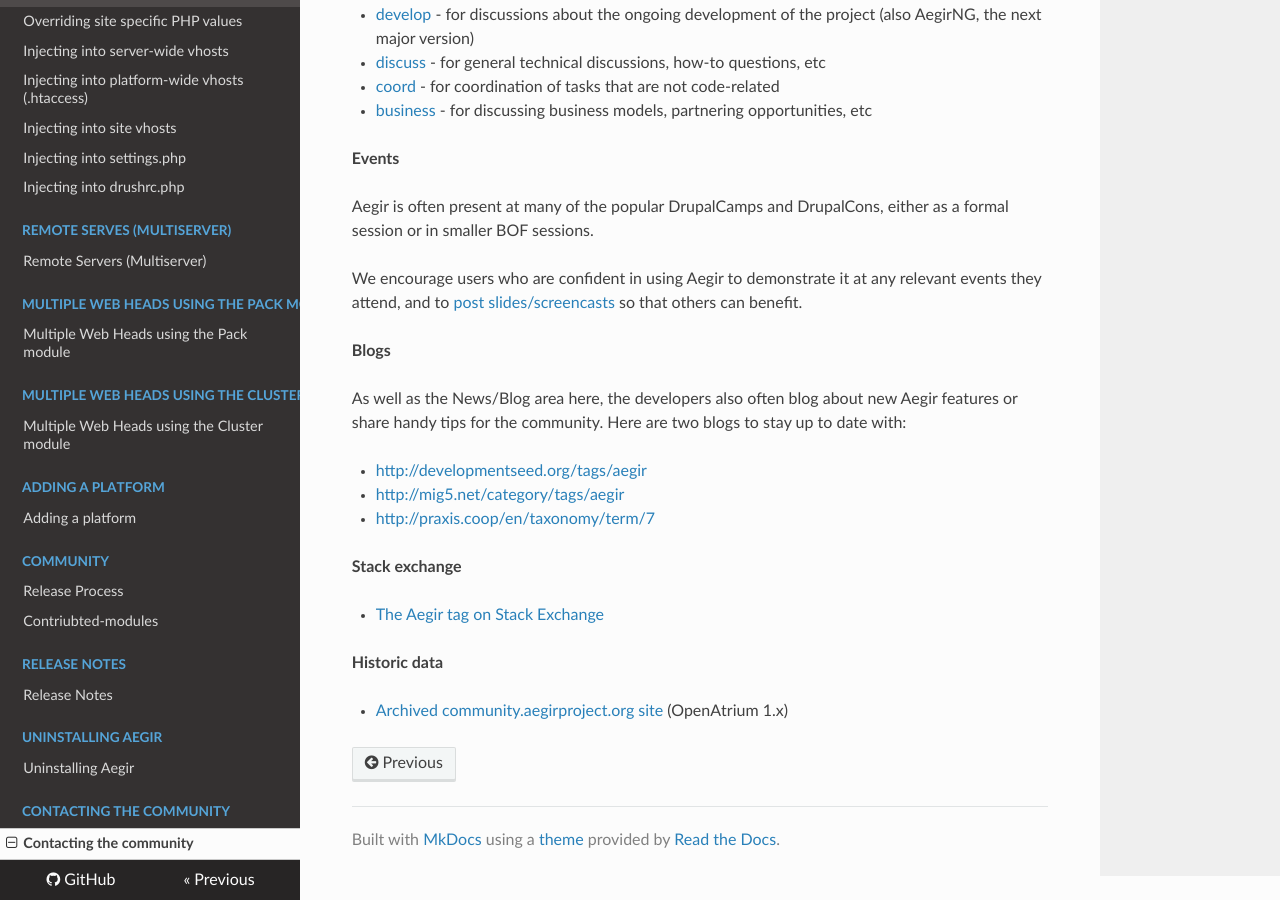
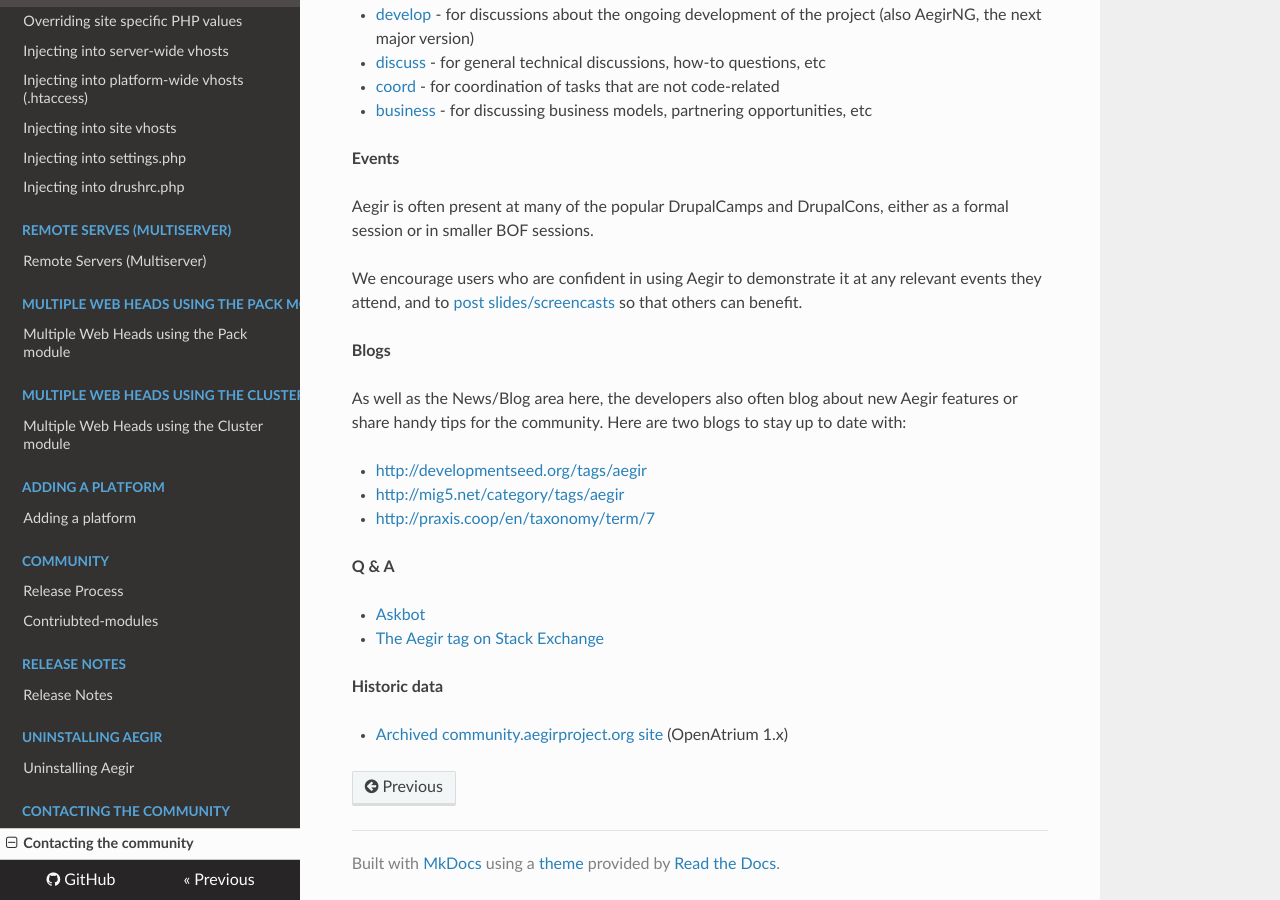
Before and after one commit to aegir-project/documentation, an MkDocs documentation site: the page built from docs/help/contact.md, in a window 1280 px wide and 900 px high, scrolled down 872 px. Built offline with MkDocs 1.6.1, drawn with Linux system fonts in a browser that asks for light colours; nearby versions of some CDN libraries; old or Windows-style settings are respelled for this version of MkDocs.

Commit message:
Add out Askbot

```diff
--- a/docs/help/contact.md
+++ b/docs/help/contact.md
@@ -47,8 +47,9 @@ As well as the News/Blog area here, the developers also often blog about new Aeg
 *   [http://mig5.net/category/tags/aegir](http://mig5.net/category/tags/aegir "http://mig5.net/category/tags/aegir")
 *   [http://praxis.coop/en/taxonomy/term/7](http://praxis.coop/en/taxonomy/term/7)
 
-**Stack exchange**
+**Q & A**
 
+* [Askbot](https://ask.aegir.support/)
 * [The Aegir tag on Stack Exchange](http://drupal.stackexchange.com/questions/tagged/aegir)
 
 **Historic data**
```
